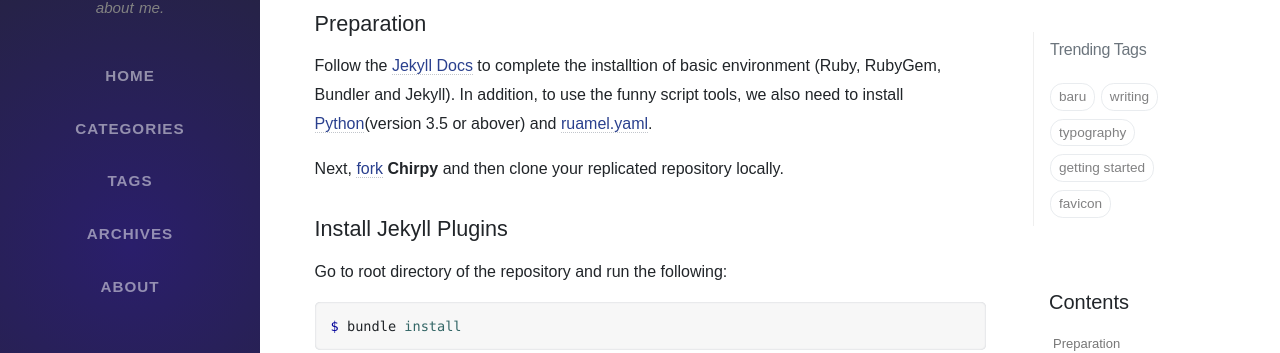
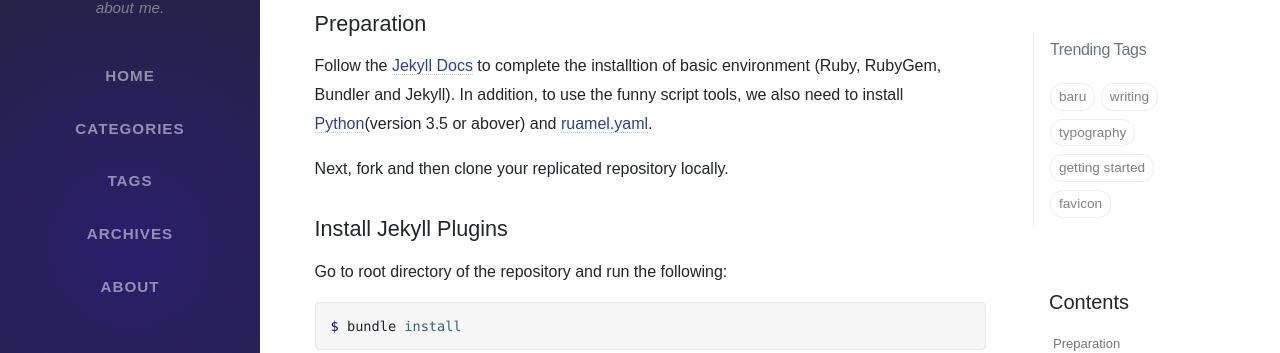
Before and after one commit to fembi/blog, a Jekyll site: the page built from _posts/2019-08-09-getting-started.md, in a window 1280 px wide and 900 px high. Shown: the part 204-557 px from the top of the window. Built offline with Jekyll 4.4.1, drawn with Linux system fonts in a browser that asks for light colours; nearby versions of some CDN libraries; some web fonts are replaced; comment, search, counter and statistics services are not loaded; part of the change alters nothing that is shown.

Commit message:
Update from Forestry.io fembi updated _posts/2019-08-09-getting-started.md

````diff
--- a/_posts/2019-08-09-getting-started.md
+++ b/_posts/2019-08-09-getting-started.md
@@ -1,16 +1,18 @@
 ---
 title: Getting Started
-date: 2019-08-09 20:55:00 +0800
-categories: [Blogging, Tutorial]
-tags: [getting started]
+date: 2019-08-09T12:55:00.000+00:00
+categories:
+- Blogging
+- Tutorial
+tags:
+- getting started
+
 ---
-
 ## Preparation
 
 Follow the [Jekyll Docs](https://jekyllrb.com/docs/installation/) to complete the installtion of basic environment (Ruby, RubyGem, Bundler and Jekyll). In addition, to use the funny script tools, we also need to install [Python](https://www.python.org/downloads/)(version 3.5 or abover) and [ruamel.yaml](https://pypi.org/project/ruamel.yaml/).
 
-Next, [fork](https://github.com/cotes2020/jekyll-theme-chirpy/fork) **Chirpy** and then clone your replicated repository locally.
-
+Next, fork and then clone your replicated repository locally.
 
 ## Install Jekyll Plugins
 
@@ -21,7 +23,6 @@ $ bundle install
 ```
 
 `bundle` will install all the dependent Jekyll Plugins listed in file `Gemfile` automatically.
-
 
 ## File Structure
 
@@ -56,24 +57,19 @@ jekyll-theme-chirpy/
 └── sitemap.xml
 ```
 
-
 ## Configuration
 
 Customize the variables in file `_config.yml` as needed.
-
 
 ## Atom Feed
 
 The Atom feed url of your site will be:
 
-```
-<SITE_URL>/feed.xml
-```
+    <SITE_URL>/feed.xml
 
 The `SITE_URL` was defined by variable `url` in file `_config.yml`.
 
-
-##  Run Locally
+## Run Locally
 
 You may want to preview the site before publishing, so just run the script tool:
 
@@ -81,13 +77,13 @@ You may want to preview the site before publishing, so just run the script tool:
 $ bash run.sh
 ```
 
->**Note**: The *Recent Update* list requires the latest git-log date of posts, thus make sure the changes in `_posts` have been committed before running this command.
+> **Note**: The _Recent Update_ list requires the latest git-log date of posts, thus make sure the changes in `_posts` have been committed before running this command.
 
-Open a brower and visit <http://localhost:4000>.
+Open a brower and visit [http://localhost:4000](http://localhost:4000).
 
 Few days later, you may find that the file changes does not refresh in real time by using `run.sh`. Don't worry, the advanced option `-r` (or `--realtime`) will solve this problem, but it requires [**fswatch**](http://emcrisostomo.github.io/fswatch/) to be installed on your machine.
 
-##  Deploying to GitHub Pages
+## Deploying to GitHub Pages
 
 Before the deployment begins, ensure the `url` in `_config.yml` has been set to `https://<username>.github.io`.
 
@@ -95,7 +91,7 @@ Before the deployment begins, ensure the `url` in `_config.yml` has been set to
 
 By deploying your site in this way, you can push the source code to GitHub repository directly.
 
-> **Note**: If you want to add any third-party Jekyll plugins or custom scripts to your project, please refer to [*Option 2: Build locally*](#option-2-build-locally).
+> **Note**: If you want to add any third-party Jekyll plugins or custom scripts to your project, please refer to [_Option 2: Build locally_](#option-2-build-locally).
 
 **1**. Rename your repository as `<username>.github.io`.
 
@@ -105,12 +101,11 @@ By deploying your site in this way, you can push the source code to GitHub repos
 $ bash init.sh
 ```
 
-It will automatically generates the *Latest Modified Date* and *Categories / Tags* page for the posts.
+It will automatically generates the _Latest Modified Date_ and _Categories / Tags_ page for the posts.
 
 **3**. Push the changes to `origin/master` then go to GitHub website and enable GitHub Pages service for the repository `<username>.github.io`.
 
 **4**. Visit `https://<username>.github.io` and enjoy.
-
 
 ### Option 2: Build Locally
 
````
